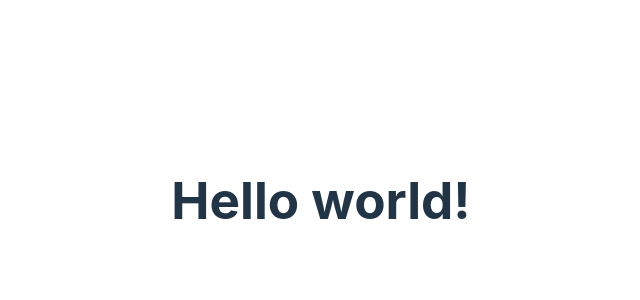
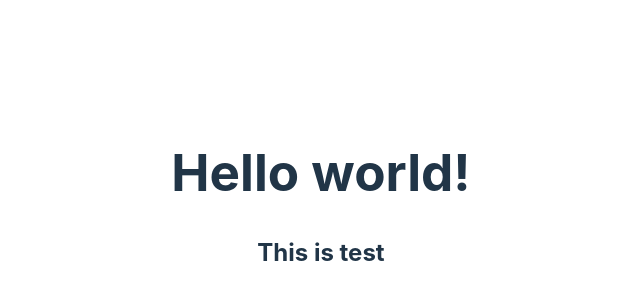
Before and after one commit to Rashiniranpoor/CI-CD, a React (Vite) app: page / in a window 1280 px wide. Shown: the part 200-500 px from the top of the page, without its empty margins (319-959 px from the left). Built offline with nearby package versions, Linux system fonts and the light colour scheme.

Commit message:
changed app.tsx

```diff
--- a/src/App.tsx
+++ b/src/App.tsx
@@ -3,7 +3,10 @@ import './App.css'
 function App() {
 
   return (
-   <h1>Hello world!</h1>
+    <>
+      <h1>Hello world!</h1>
+      <h2>This is test</h2>
+    </>
   )
 }
 
```
